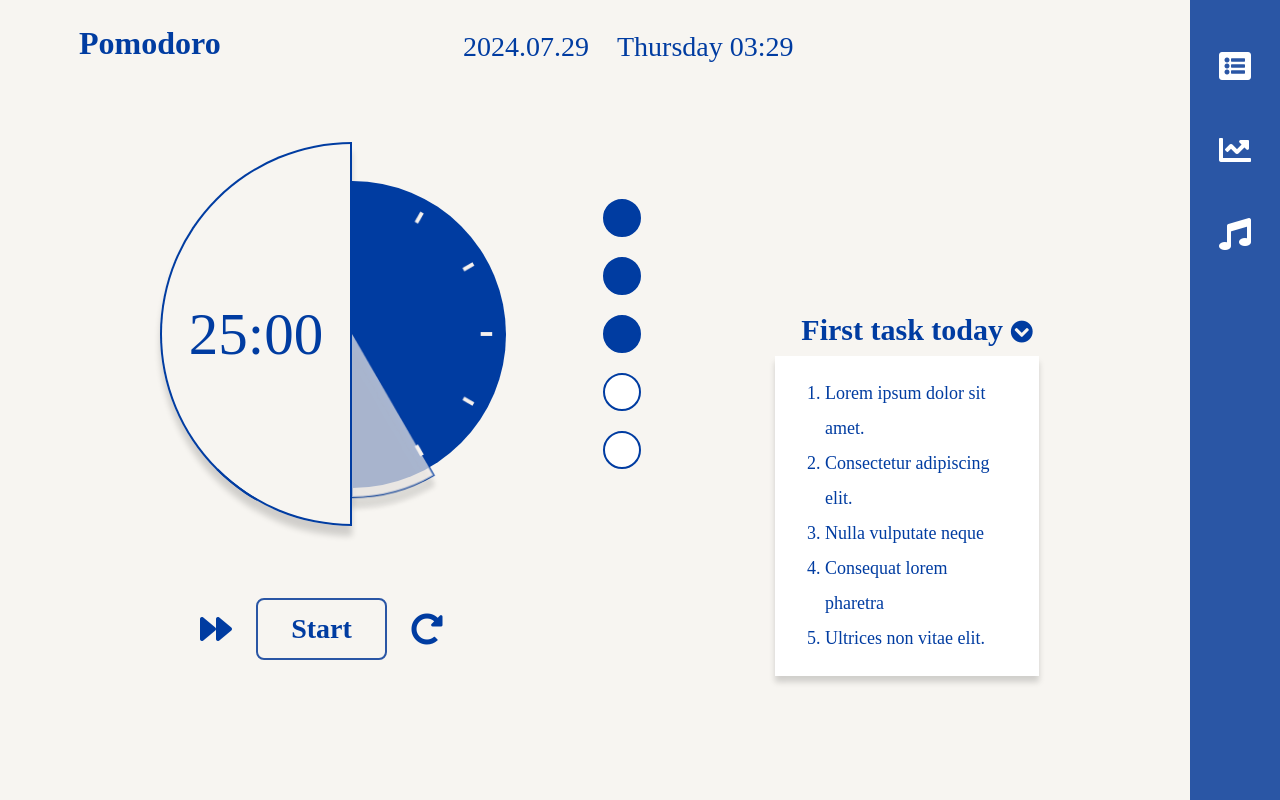
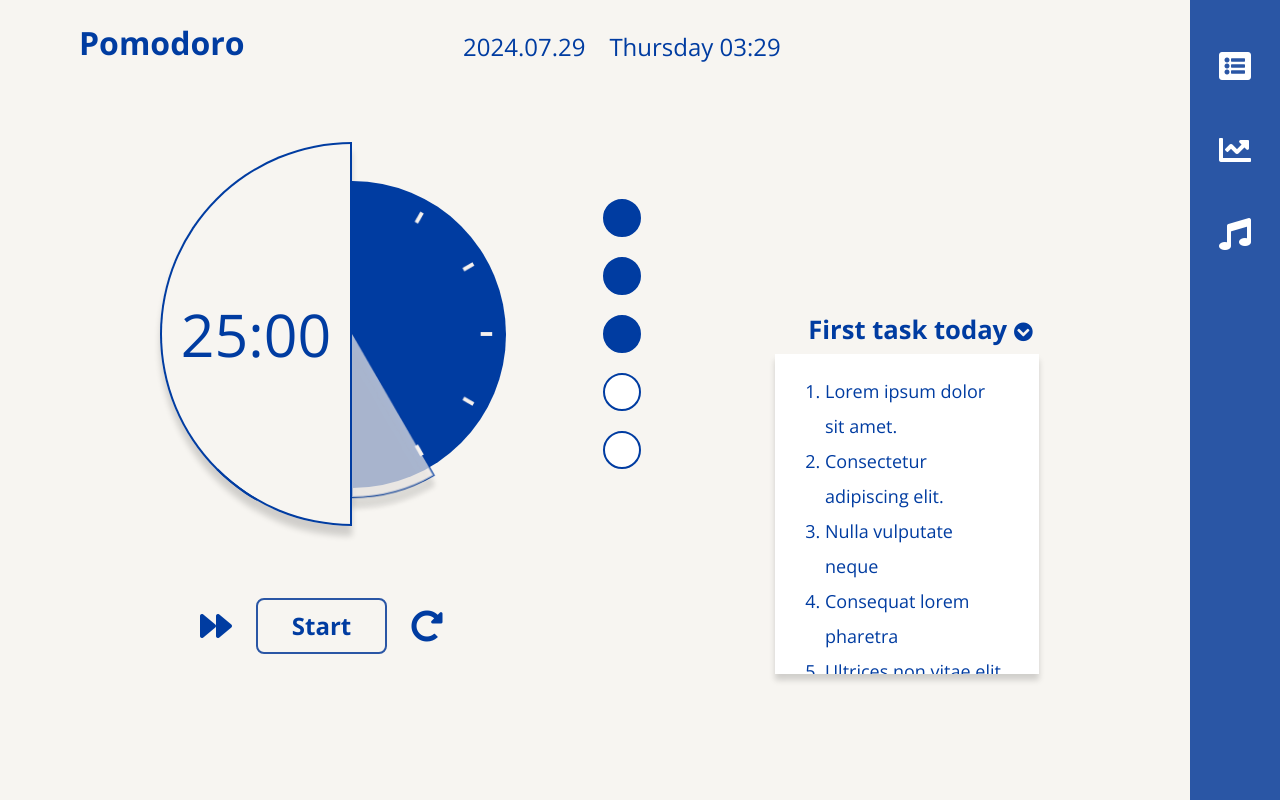
Before and after one commit to wicogohome/Pomodoro, a Vue app: page / in a window 1280 px wide. Built offline with nearby package versions, Linux system fonts and the light colour scheme.

Commit message:
fix: font & ana style

```diff
--- a/index.html
+++ b/index.html
@@ -4,6 +4,9 @@
     <title>Pomodoro</title>
     <meta charset="UTF-8">
     <meta name="viewport" content="width=device-width, initial-scale=1">
+    <link rel="preconnect" href="https://fonts.googleapis.com">
+    <link rel="preconnect" href="https://fonts.gstatic.com" crossorigin>
+    <link href="https://fonts.googleapis.com/css2?family=Open+Sans:wght@300..800&display=swap" rel="stylesheet">
     <!-- Font Awesome -->
     <link rel="stylesheet" href="https://use.fontawesome.com/releases/v5.8.2/css/all.css">
     <!-- Bootstrap core CSS -->
--- a/src/assets/main.css
+++ b/src/assets/main.css
@@ -11,7 +11,11 @@
 }
 
 body {
-    font-family: "Avenir Next LT Pro";
+    font-family: "Open Sans", sans-serif;
+    font-optical-sizing: auto;
+    font-style: normal;
+    font-variation-settings:
+      "wdth" 100;
     background-color: #F7F5F1;
     color: var(--main-blue-color);
 }
@@ -22,7 +26,7 @@
 }
 
 h2 {
-    font-size: 1.875rem;
+    font-size: 1.6rem;
     font-weight: bold;
 }
 
@@ -153,7 +157,7 @@
 }
 
 #date {
-    font-size: 1.75rem;
+    font-size: 1.5rem;
 }
 
 /******btn******/
@@ -161,7 +165,7 @@
     border: 2px solid #2A56A5;
     border-radius: 8px;
     color: var(--main-blue-color);
-    font-size: 1.75rem;
+    font-size: 1.5rem;
     font-weight: bolder;
     padding: 0.5rem 1rem;
 }
@@ -211,7 +215,7 @@
 
 .navbar-todo-list {
     line-height: 2.375rem;
-    font-size: 1.375rem;
+    font-size: 1.2rem;
     padding: 0 1.25rem;
 }
 
--- a/src/utils/useCanvasDrawing.js
+++ b/src/utils/useCanvasDrawing.js
@@ -40,7 +40,7 @@
       } else {
         ctx.fillStyle = '#003CA1'
       }
-      ctx.font = "15pt Avenir Next LT Pro"
+      ctx.font = "15pt Open Sans"
       ctx.fillText(i + 15, 32 + 320 / 6 * i, 240)
 
       //線
@@ -91,7 +91,7 @@
     const grd = ctx.createLinearGradient(0, 0, 0, 200)
     grd.addColorStop(0, "#5980C3")
     grd.addColorStop(0.7, "#afb7c3")
-    grd.addColorStop(1, "rgba(0,0,0,0)")
+    grd.addColorStop(1, "rgba(255, 255, 255, 0)")
 
     ctx.fillStyle = grd
     ctx.closePath()
```
